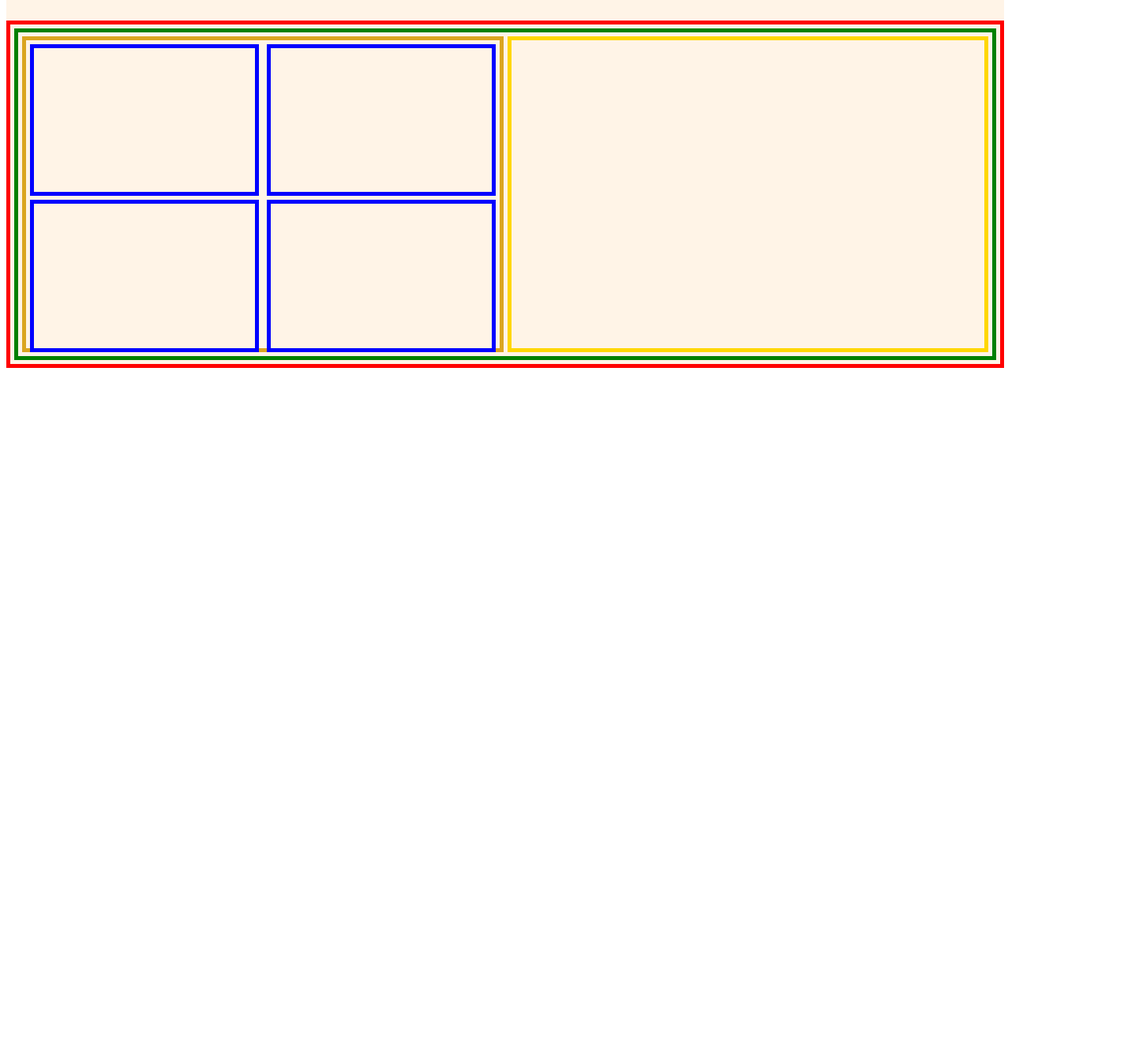
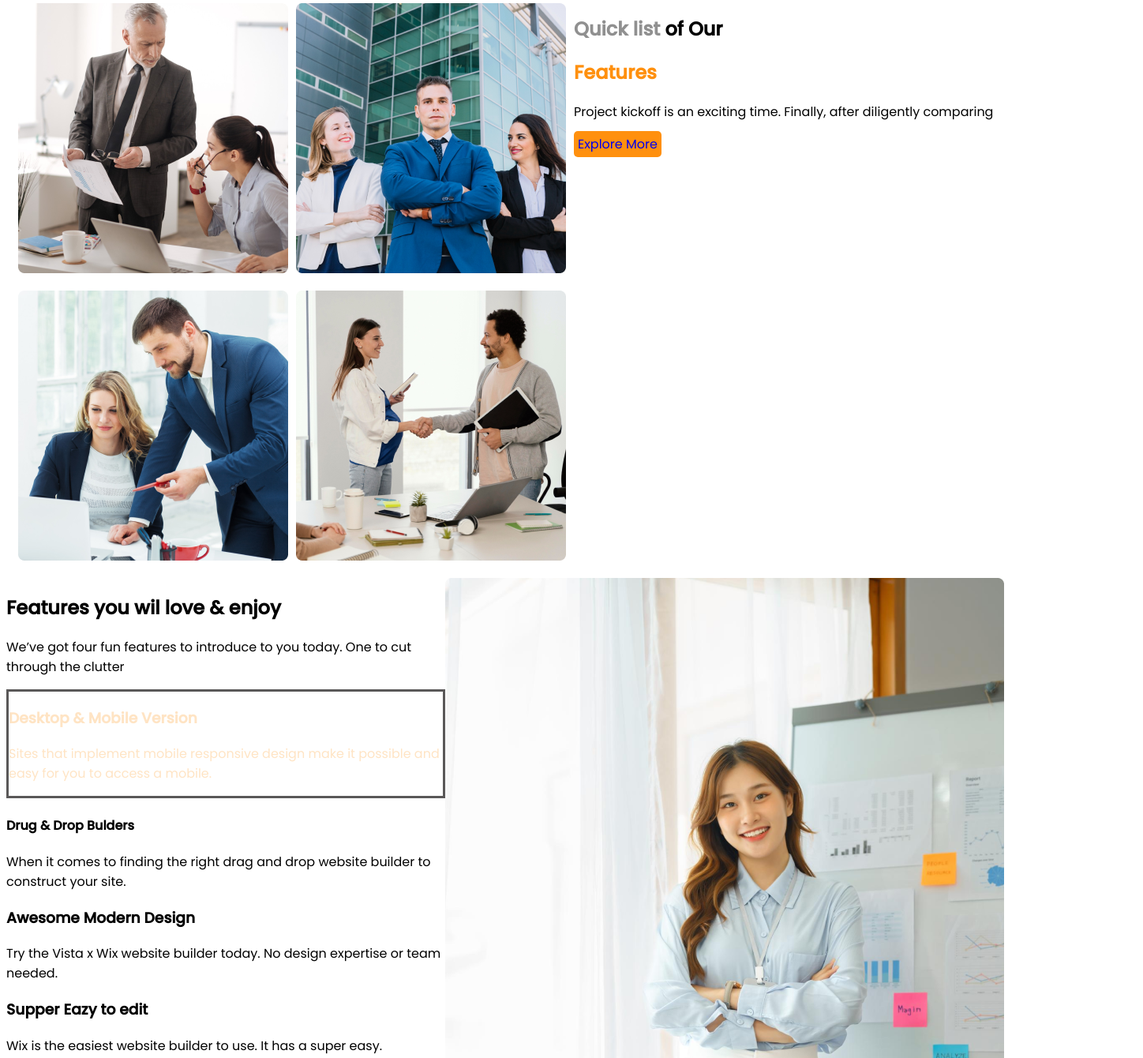
Before and after one commit to Abusayem99133/architect-fast, a plain HTML site: page index.html in a window 1280 px wide. Shown: the part 1007-2347 px from the top of the page at 79% size, 1448 px wide, since content can reach past the window. Before the commit the page ends 1481 px from the top, so only its background shows below. Drawn offline with Linux system fonts and the light colour scheme.

Commit message:
new sectio add and new picture add

```diff
--- a/index.html
+++ b/index.html
@@ -10,8 +10,8 @@
     <link rel="stylesheet" href="style.css">
 </head>
 <body>
-   <main class="container">
-    <section>
+   <main >
+    <section class="container">
         <h2>G3 Architects</h2>
         <div class="parent-div1">
         <h1>Brand New </h1>
@@ -31,13 +31,50 @@
     <br>
     <section class="first-section">
         <div class="parent-div">
+
             <div class="child-div-1">
-                <div class="mini"></div>
-                <div class="mini"></div>
-                <div class="mini"></div>
-                <div class="mini"></div>
+
+                <div class="mini"><img src="images/team1.png" alt=""></div>
+                <div class="mini"><img src="images/team2.png" alt=""></div>
+                <div class="mini"><img src="images/team3.png" alt=""></div>
+                <div class="mini"><img src="images/team4.png" alt=""></div>
             </div>
-            <div class="child-div-2"></div>
+
+            <div class="child-div-2">
+                <h2 class="text-1">Quick list <span id="text-2">of Our</span></h2>
+                <h2 class="text-3">Features</h2>
+                <p>Project kickoff is an exciting time. Finally, after diligently comparing </p>
+                <a class="key-button-2" href="https://www.figma.com/file/ELDayjQEuvfOndSB69TeTi/g3-architects?type=design&node-id=0-1&mode=design&t=ipxiNIZdH6CNkyvu-0">Explore More</a>
+            </div>
+        </div>
+    </section>
+    <section class="sec-2">
+        <div class="p-div">
+           <div class="c-div">
+            <h2>Features you wil love & enjoy</h2>
+            <p>We’ve got four fun features to introduce to you today. One to cut through the clutter</p>
+
+           <div class="new-content">
+            <div id="sayem">
+                <h3>Desktop & Mobile Version</h3>
+                <p>Sites that implement mobile responsive design make it possible and easy for you to access a mobile.
+                    </p>
+               </div>
+                   <div>
+                    <h4>Drug & Drop Bulders</h4>
+                    <p>When it comes to finding the right drag and drop website builder to construct your site. </p>
+                   </div>
+                   <div> <h3>Awesome Modern Design </h3>
+                    <p>Try the Vista x Wix website builder today. No design expertise or team needed.</p></div>
+                    <div>
+                        <h3>Supper Eazy to edit </h3>
+                    <p>Wix is the easiest website builder to use. It has a super easy. </p>
+                    </div>
+           </div>
+           </div>
+           <div class="c-div-2">
+            <img src="images/architect.png" alt="">
+           </div>
         </div>
     </section>
    </main>
--- a/style.css
+++ b/style.css
@@ -4,6 +4,7 @@ body{
 }
 .container{
     background-color:rgb(255, 244,231);
+    padding: 40px;
 }
 .parent-div1{
     text-align: center;
@@ -14,48 +15,84 @@ body{
     border-radius: 5px;
     padding: 5px;
 }
+.key-button-2{
+    text-decoration: none;
+    background-color:rgb(255,144 , 14) ;
+    border-radius: 5px;
+    padding:5px;
+}
 
 .first-section{
-    border: 5px solid red;
+    /* border: 5px solid red; */
     min-height: 50vh;
     padding: 5px;
 }
 
 .parent-div{
-    border: 5px solid green;
+    /* border: 5px solid green; */
     min-height: 50vh;
     padding: 5px;
     display: grid;
     grid-template-columns: repeat(2, 1fr);
+    /* justify-content: space-between; */
     column-gap: 5px;
 }
 
 .child-div-1{
-    border: 5px solid goldenrod;
+    /* border: 5px solid goldenrod; */
     display: grid;
     padding: 5px;
     grid-template-columns: repeat(2, 1fr);
+    align-items: center;
     column-gap: 10px;
     row-gap: 15px;
 }
 
 .mini{
-    border: 5px solid blue;
+    /* border: 5px solid blue; */
     height: 100%;
     width: auto;
 }
 
 .child-div-2{
-    border: 5px solid gold;
+    align-items: ;
+    /* border: 5px solid gold; */
     /* width: 50%; */
 }
-.child-div-3{
+.child-div-3 img{
     /* display: block; */
-    width: 10%;
+
+    height: auto;
+    width: 100%;
     /* margin:auto */
-    /* padding: 50%; */
+    /* padding: 05px; */
+}
+.text-1{
+    color:rgb(144, 144, 144) ;
+}
+#text-2{
+    color:black;
+    size: 700;
+}
+.text-3{
+    color:rgb(255,144 , 14)
 }
 
+.p-div{
+    display: flex;
+
+}
+.new-content{
+    /* display: grid; */
+    /* grid-template-columns: repeat(1,1fr); */
+    border-radius: solid 15px rgb(90, 88, 88);
+    gap:5px;
+}
+#sayem{
+    border: solid  rgb(90, 88,88 );
+    box-shadow: 5px;
+    color: bisque;
+}
 
 @media screen and (max-width: 768px) {
     .parent-div{
```
